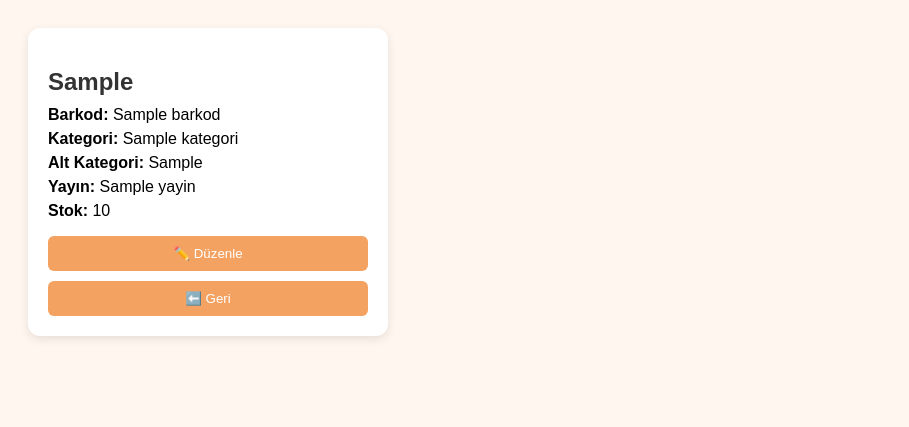
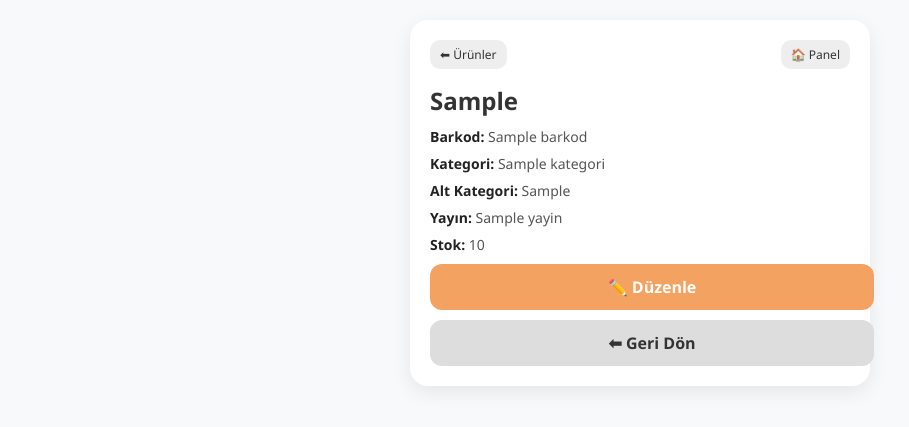
Before and after one commit to seleo1/joyness-stok, a Flask app: template templates/urun_detay.html in a window 1280 px wide. Shown: the top 427 px of the page, without its empty margins (0-909 px from the left). Run offline with Flask 3, Linux system fonts and the light colour scheme; the template is opened without the code that fills it: most values are stand-ins (such as "Sample title", 1, 10 or a date in 2020).

Commit message:
Update urun_detay.html

```diff
--- a/templates/urun_detay.html
+++ b/templates/urun_detay.html
@@ -1,43 +1,93 @@
 <!DOCTYPE html>
 <html>
 <head>
+<meta name="viewport" content="width=device-width, initial-scale=1.0">
+
 <style>
 body{
-    font-family:Arial;
-    background:#fff6ef;
+    margin:0;
+    font-family:'Segoe UI', Arial;
+    background:#f8f9fb;
+    display:flex;
+    justify-content:center;
+    align-items:flex-start;
     padding:20px;
 }
 
+/* CARD */
 .card{
     background:white;
+    width:100%;
+    max-width:420px;
     padding:20px;
-    border-radius:12px;
-    width:320px;
-    box-shadow:0 3px 10px rgba(0,0,0,0.1);
+    border-radius:18px;
+    box-shadow:0 6px 20px rgba(0,0,0,0.08);
 }
 
+/* TITLE */
 h2{
-    margin-bottom:10px;
+    margin:0 0 10px;
     color:#333;
 }
 
-p{
-    margin:6px 0;
+/* INFO */
+.info{
+    margin:8px 0;
+    color:#555;
+    font-size:14px;
 }
 
-button{
-    padding:10px;
+/* LABEL */
+b{
+    color:#222;
+}
+
+/* BUTTONS */
+.btn{
+    display:block;
+    width:100%;
+    padding:12px;
+    border:none;
+    border-radius:12px;
     margin-top:10px;
-    width:100%;
-    border:none;
-    border-radius:6px;
-    background:#f4a261;
-    color:white;
+    text-align:center;
+    text-decoration:none;
+    font-weight:bold;
     cursor:pointer;
 }
 
-button:hover{
+.btn-edit{
+    background:#f4a261;
+    color:white;
+}
+
+.btn-edit:hover{
     background:#e76f51;
+}
+
+.btn-back{
+    background:#ddd;
+    color:#333;
+}
+
+.btn-back:hover{
+    background:#cfcfcf;
+}
+
+/* TOP NAV */
+.top{
+    display:flex;
+    justify-content:space-between;
+    margin-bottom:15px;
+}
+
+.small-btn{
+    font-size:12px;
+    padding:6px 10px;
+    border-radius:10px;
+    text-decoration:none;
+    background:#eee;
+    color:#333;
 }
 </style>
 </head>
@@ -46,21 +96,26 @@ button:hover{
 
 <div class="card">
 
-<h2>{{u["kitap_adi"]}}</h2>
+    <div class="top">
+        <a class="small-btn" href="/urunler">⬅ Ürünler</a>
+        <a class="small-btn" href="/panel">🏠 Panel</a>
+    </div>
 
-<p><b>Barkod:</b> {{u["barkod"]}}</p>
-<p><b>Kategori:</b> {{u["kategori"]}}</p>
-<p><b>Alt Kategori:</b> {{u["alt_kategori"]}}</p>
-<p><b>Yayın:</b> {{u["yayin"]}}</p>
-<p><b>Stok:</b> {{u["stok"]}}</p>
+    <h2>{{u["kitap_adi"]}}</h2>
 
-<a href="/duzenle/{{u['id']}}">
-    <button>✏️ Düzenle</button>
-</a>
+    <div class="info"><b>Barkod:</b> {{u["barkod"]}}</div>
+    <div class="info"><b>Kategori:</b> {{u["kategori"]}}</div>
+    <div class="info"><b>Alt Kategori:</b> {{u["alt_kategori"]}}</div>
+    <div class="info"><b>Yayın:</b> {{u["yayin"]}}</div>
+    <div class="info"><b>Stok:</b> {{u["stok"]}}</div>
 
-<a href="/urunler">
-    <button>⬅️ Geri</button>
-</a>
+    <a class="btn btn-edit" href="/duzenle/{{u['id']}}">
+        ✏️ Düzenle
+    </a>
+
+    <a class="btn btn-back" href="/urunler">
+        ⬅ Geri Dön
+    </a>
 
 </div>
 
```
